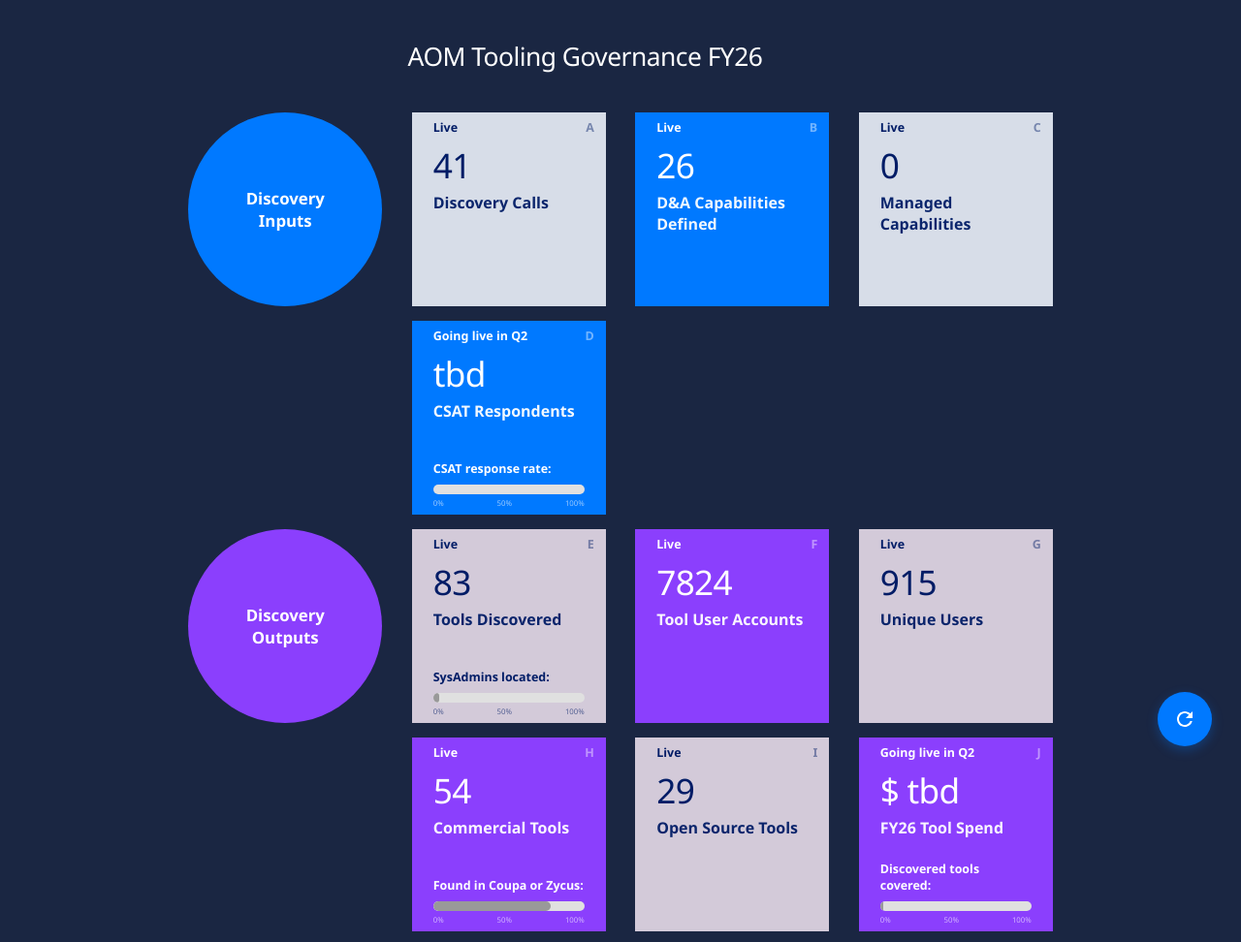
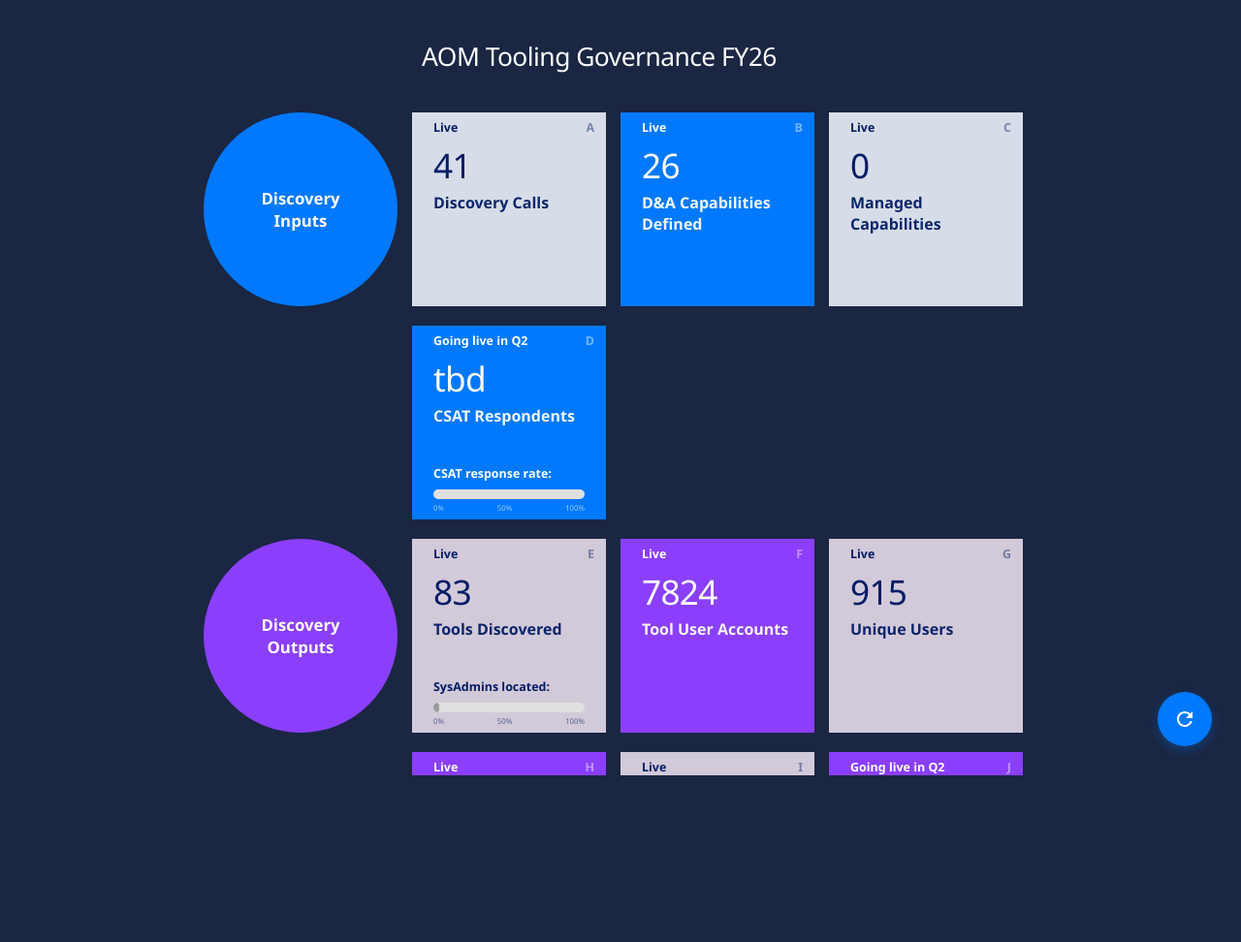
Before and after one commit to kd-gitgub/aom-tool-metrics-dashboard, a plain HTML site: page index.html in a window 1280 px wide. Shown: the top 972 px of the page at 97% size. After the commit the page ends 800 px from the top, so only its background shows below. Drawn offline with nearby package versions, Linux system fonts and the light colour scheme.

Commit message:
Add files via upload

```diff
--- a/index.html
+++ b/index.html
@@ -15,22 +15,31 @@
         body {
             font-family: 'Segoe UI', sans-serif;
             background: #1a2642;
-            min-height: 100vh;
-            padding: 40px 20px;
+            padding: 0;
             margin: 0;
             color: white;
-            overflow-x: auto; /* Allow horizontal scroll on body */
+            overflow: hidden; /* Prevent body scroll */
+        }
+
+        /* Main container with overflow control like the working file */
+        .outer-wrapper {
+            width: 100vw;
+            height: 100vh;
+            overflow: auto; /* Allow scrolling within container */
+            background: #1a2642;
         }
 
         .container {
-            width: 920px; /* Fixed width to maintain layout */
-            margin: 0 auto;
+            min-width: 920px; /* Fixed minimum width */
+            width: 920px; /* Fixed width to prevent responsive issues */
+            margin: 40px auto;
+            padding: 0 20px;
         }
 
         .header {
             margin-bottom: 40px;
             text-align: left;
-            margin-left: calc(25% + 1px + 0.6em);
+            margin-left: 235px; /* Align with the start of the metric cards */
         }
 
         .header h1 {
@@ -40,38 +49,32 @@
             letter-spacing: -0.02em;
         }
 
-        /* Loading State */
-        .loading-container {
-            display: flex;
-            justify-content: center;
-            align-items: center;
-            min-height: 400px;
-            color: white;
-            font-size: 1.2em;
+        /* Dashboard with fixed layout */
+        .dashboard-wrapper {
+            min-width: 880px;
+            overflow-x: auto; /* Allow horizontal scroll if needed */
+            overflow-y: visible;
         }
 
-        .error-container {
-            background: rgba(255, 0, 0, 0.1);
-            border: 2px solid rgba(255, 0, 0, 0.3);
-            padding: 20px;
-            margin: 40px auto;
-            max-width: 600px;
-            border-radius: 8px;
-            color: white;
+        /* Fixed grid layout - no responsive changes */
+        .dashboard-row {
+            margin-bottom: 20px; /* Increased vertical spacing */
+            display: grid;
+            grid-template-columns: 200px 200px 200px 200px; /* Fixed pixel widths */
+            gap: 15px; /* Restored proper spacing */
+            align-items: center;
+            justify-items: center;
+            width: 860px; /* Adjusted total width to account for gaps */
+            margin-left: auto;
+            margin-right: auto;
         }
 
-        .dashboard-row {
-            margin-bottom: 15px;
-            display: grid;
-            grid-template-columns: repeat(4, 1fr); /* Always 4 columns */
-            gap: 2px;
-            align-items: center;
-            justify-items: center;
-        }
-
+        /* All elements with fixed dimensions */
         .section-circle {
             width: 200px;
             height: 200px;
+            min-width: 200px;
+            min-height: 200px;
             border-radius: 50%;
             display: flex;
             align-items: center;
@@ -98,6 +101,8 @@
         .metric-card {
             width: 200px;
             height: 200px;
+            min-width: 200px;
+            min-height: 200px;
             padding: 35px 20px 65px 20px;
             display: flex;
             flex-direction: column;
@@ -148,6 +153,8 @@
         .empty-space {
             width: 200px;
             height: 200px;
+            min-width: 200px;
+            min-height: 200px;
             flex-shrink: 0;
         }
 
@@ -261,6 +268,26 @@
         .metric-card.light-purple .progress-title {
             color: #001C66;
             opacity: 1;
+        }
+
+        /* Loading State */
+        .loading-container {
+            display: flex;
+            justify-content: center;
+            align-items: center;
+            min-height: 400px;
+            color: white;
+            font-size: 1.2em;
+        }
+
+        .error-container {
+            background: rgba(255, 0, 0, 0.1);
+            border: 2px solid rgba(255, 0, 0, 0.3);
+            padding: 20px;
+            margin: 40px auto;
+            max-width: 600px;
+            border-radius: 8px;
+            color: white;
         }
 
         /* Modal Styles */
@@ -419,36 +446,21 @@
             from { transform: rotate(0deg); }
             to { transform: rotate(360deg); }
         }
-
-        /* Scroll hint for narrow viewports */
-        .scroll-hint {
-            display: none;
-            text-align: center;
-            margin-top: 10px;
-            color: rgba(255, 255, 255, 0.7);
-            font-style: italic;
-            font-size: 0.9em;
-        }
-
-        /* Only show scroll hint when container is narrower than content */
-        @media (max-width: 940px) {
-            .scroll-hint {
-                display: block;
-            }
-        }
     </style>
 </head>
 <body>
+    <div class="outer-wrapper">
         <div class="container">
             <div class="header">
                 <h1>AOM Tooling Governance FY26</h1>
             </div>
 
+            <div class="dashboard-wrapper">
                 <div id="dashboard-container">
                     <div class="loading-container">Loading dashboard data...</div>
                 </div>
-
-        <div class="scroll-hint">← Scroll horizontally to view full dashboard →</div>
+            </div>
+        </div>
     </div>
 
     <!-- Modal -->
```
Lines whose indentation alone changed are shown as unchanged.
